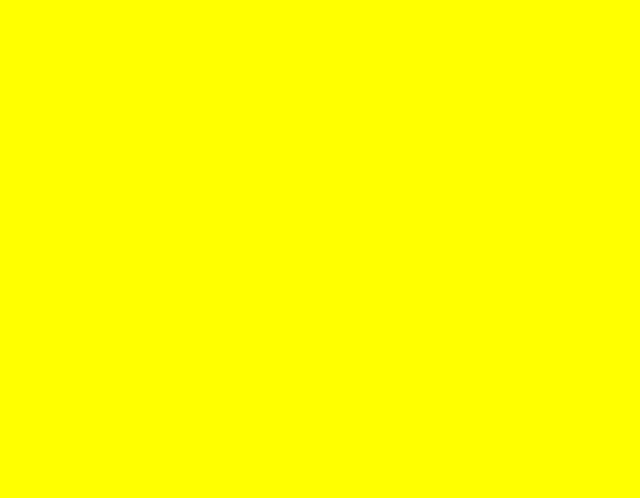
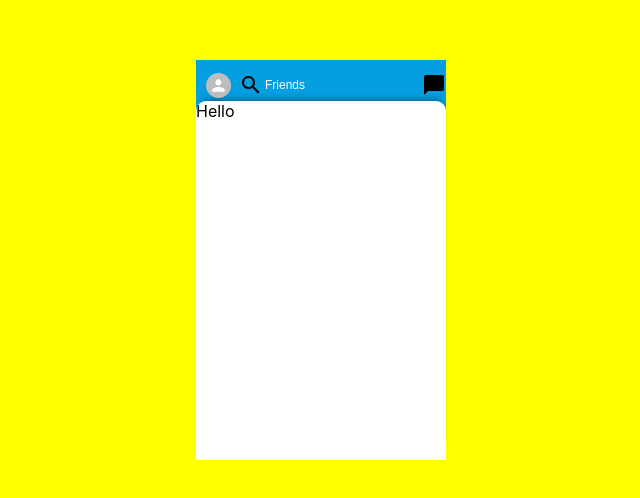
Before and after one commit to Kazukafka/snapchat-practive, a React (Create React App) app: page /chats in a window 1280 px wide. Shown: the part 140-638 px from the top of the page, without its empty margins (319-959 px from the left). Built offline with nearby package versions, Linux system fonts and the light colour scheme.

Commit message:
chats css design ok

```diff
--- a/src/App.js
+++ b/src/App.js
@@ -3,6 +3,7 @@ import './App.css';
 import WebcamCapture from './WebcamCapture';
 import Preview from './Preview';
 import { BrowserRouter as Router, Switch, Route } from 'react-router-dom';
+import Chats from './Chats';
 
 function App() {
   return (
@@ -10,6 +11,9 @@ function App() {
       <Router>
         <div className='app__body'>
           <Switch>
+            <Route exact path="/chats">
+              <Chats />
+            </Route>
             <Route exact path="/preview">
               <Preview />
             </Route>
--- /dev/null
+++ b/src/Chats.css
@@ -0,0 +1,61 @@
+.chats{
+  position: relative;
+  height: 400px;
+  width: 250px;
+}
+
+.chats__header{
+  display: flex;
+  justify-content: space-between;
+  align-items: center;
+  padding-left: 10px;
+  padding-right: 10px;
+  background-color: #059ee0;
+  height: 50px;
+}
+
+.chats__search > input{
+  outline: none;
+  background-color: transparent;
+  border: none;
+  font-size: 12px;
+  flex: 1;
+  color: white;
+}
+
+.chats__search > ::placeholder{
+  color: white;
+  opacity: 1;
+}
+
+.chats__posts{
+  box-shadow: 1px -7px 7px -6px rgba(0, 0, 0, 0.44);
+  height: 359px;
+  margin-top: -9px;
+  border-top-left-radius: 10px;
+  border-top-right-radius: 10px;
+  background-color: white;
+  overflow: scroll;
+}
+
+.chats__posts::-webkit-scrollbar{
+  display: none;
+}
+
+/*hide scrallbar from edgr and firefox*/
+.chats__posts{
+  -ms-overflow-style: none; /*for Edge*/
+  scrollbar-width: none;/*for firefox*/
+}
+
+.chats__avatar{
+  height: 25px !important;
+  width: 25px !important;
+}
+
+.chats__search{
+display: flex;
+align-items: center;
+flex: 1;
+padding-left: 8px;
+}
--- /dev/null
+++ b/src/Chats.js
@@ -0,0 +1,25 @@
+import { Avatar } from '@mui/material';
+import React from 'react';
+import './Chats.css';
+import SearchIcon from '@mui/icons-material/Search';
+import ChatBubble from '@mui/icons-material/ChatBubble';
+
+function Chats() {
+  return (
+    <div className="chats">
+      <div className="chats__header">
+        <Avatar className="chats__avatar" />
+        <div className="chats__search">
+          <SearchIcon />
+          <input placeholder="Friends" type="text" />
+        </div>
+        <ChatBubble className="chats__chatIcon" />
+      </div>
+      <div className="chats__posts">
+        Hello
+      </div>
+    </div>
+  )
+}
+
+export default Chats
```
